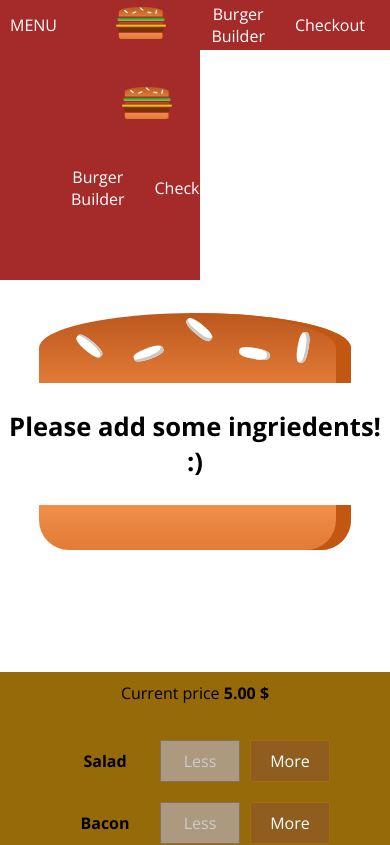
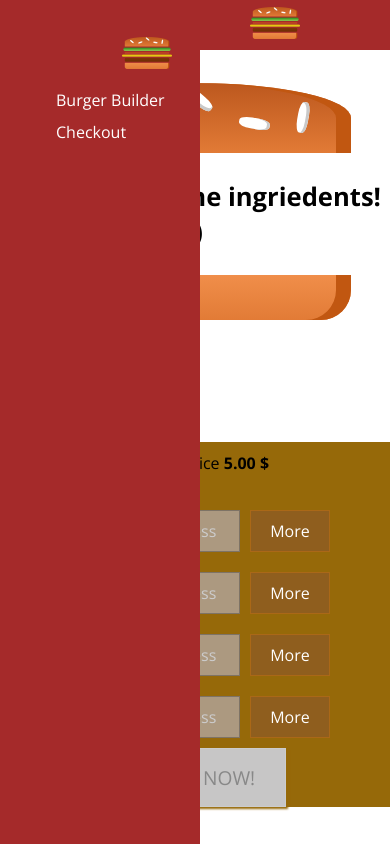
Before and after one commit to BartlomiejKar/burger-app-react, a React (Create React App) app: page / in a window 390 px wide. Shown: the top 845 px of the page. Built offline with nearby package versions, Linux system fonts and the light colour scheme.

Commit message:
added styles about navigation for mobile and desktop

```diff
--- a/src/components/Navigation/Navigation.css
+++ b/src/components/Navigation/Navigation.css
@@ -1,5 +1,30 @@
 .NavigationItem {
   list-style: none;
+  margin: 10px 0;
+  box-sizing: border-box;
+  display: block;
+  width: 100%;
+}
+
+.NavigationItem a {
+  width: 100%;
+  text-decoration: none;
+  display: block;
+  color: white;
+  box-sizing: border-box;
+}
+.NavigationItem a:hover,
+.NavigationItem a:active,
+.NavigationItem a.active {
+  background-color: #8f5c2c;
+  border-bottom: 4px solid #40a4ac;
+}
+
+@media (min-width: 500px) {
+  .NavigationItem {
+    list-style: none;
+    margin: 0;
+    width: auto;
     display: flex;
     height: 100%;
     text-align: center;
@@ -10,14 +35,13 @@
     margin: 5px;
     border-bottom: 1px solid transparent;
     text-decoration: none;
-  display: block;
     color: white;
     padding: 16px 10px;
   }
-
   .NavigationItem a:hover,
   .NavigationItem a:active,
   .NavigationItem a.active {
     background-color: #8f5c2c;
     border-bottom: 4px solid #40a4ac;
   }
+}
--- a/src/components/Navigation/navigationItems.js
+++ b/src/components/Navigation/navigationItems.js
@@ -2,7 +2,7 @@ import React from "react";
 import ItemLink from "./Item";
 import "./Navigation.css";
 
-const NavigationItems = () => {
+const NavigationItems = (props) => {
   return (
     <div>
       <ul className="NavigationItem">
--- a/src/components/Toolbar/Toolbar.css
+++ b/src/components/Toolbar/Toolbar.css
@@ -9,3 +9,9 @@
   box-sizing: border-box;
   padding: 10px;
 }
+
+@media (max-width: 500px) {
+  .DesktopOnly {
+    display: none;
+  }
+}
--- a/src/components/Toolbar/Toolbar.js
+++ b/src/components/Toolbar/Toolbar.js
@@ -1,14 +1,17 @@
 import React from "react";
+import "../Toolbar/ToolbarMobile/ToolbarMobile.css";
 import "./Toolbar.css";
 import Logo from "./Logo";
-import NavigationItems from "../Navigation/navigationItems";
+import NavigationItems from "../Navigation/NavigationItems";
 
 const Toolbar = (props) => {
   return (
     <header className="Toolbar">
       <div>MENU</div>
       <Logo />
-      <NavigationItems />
+      <nav className="DesktopOnly">
+        <NavigationItems />
+      </nav>
     </header>
   );
 };
--- a/src/components/Toolbar/ToolbarMobile/ToolbarMobile.css
+++ b/src/components/Toolbar/ToolbarMobile/ToolbarMobile.css
@@ -1,4 +1,5 @@
 .ToolbarMobile {
+  position: fixed;
   height: 100%;
   width: 200px;
   max-width: 70%;
@@ -23,3 +24,13 @@
 .Close {
   transform: translateX(-100%);
 }
+
+.LogoMobile {
+  height: 11%;
+}
+
+@media (max-width: 499px) {
+  .DesktopOnly {
+    display: none;
+  }
+}
--- a/src/components/Toolbar/ToolbarMobile/ToolbarMobile.js
+++ b/src/components/Toolbar/ToolbarMobile/ToolbarMobile.js
@@ -1,8 +1,9 @@
 import React from "react";
-import NavigationItems from "../../Navigation/navigationItems";
+import NavigationItems from "../../Navigation/NavigationItems";
 import Logo from "../Logo";
 import "./ToolbarMobile.css";
-const ToolbarMobile = () => {
+
+const ToolbarMobile = (props) => {
   return (
     <div className="ToolbarMobile">
       <Logo />
```
Lines whose indentation alone changed are shown as unchanged.
